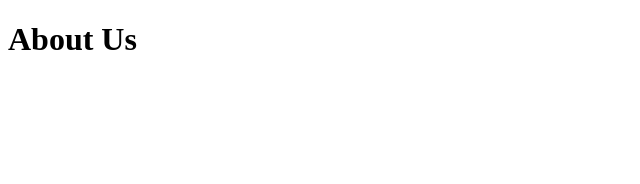
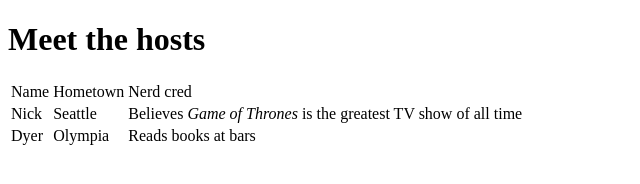
Before and after one commit to njarin/njarin.github.io, a plain HTML site: page about_us.html in a window 1280 px wide. Shown: the whole page, without its empty margins (0-640 px from the left). Drawn offline with Linux system fonts and the light colour scheme.

Commit message:
change header on reviews in index, add table to about us

```diff
--- a/about_us.html
+++ b/about_us.html
@@ -4,6 +4,23 @@
 	<title>About Us</title>
 </head>
 <body>
-	<h1>About Us</h1>
+	<h1>Meet the hosts</h1>
+	<table>
+		<tr>
+			<td>Name</td>
+			<td>Hometown</td>
+			<td>Nerd cred</td>
+		</tr>
+		<tr>
+			<td>Nick</td>
+			<td>Seattle</td>
+			<td>Believes <em>Game of Thrones</em> is the greatest TV show of all time</td>
+		</tr>
+		<tr>
+			<td>Dyer</td>
+			<td>Olympia</td>
+			<td>Reads books at bars</td>
+		</tr>
+	</table>
 </body>
 </html>
```
Also changed, not shown: index.html (+1 -1 lines).
